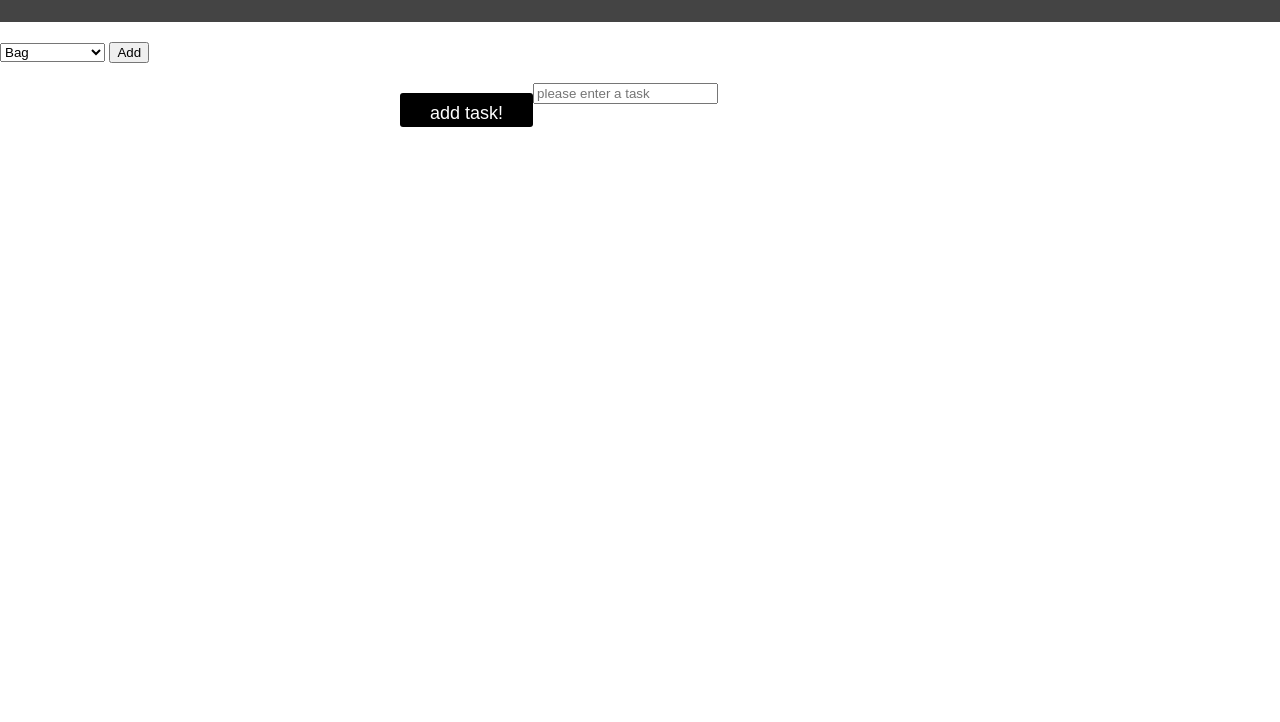
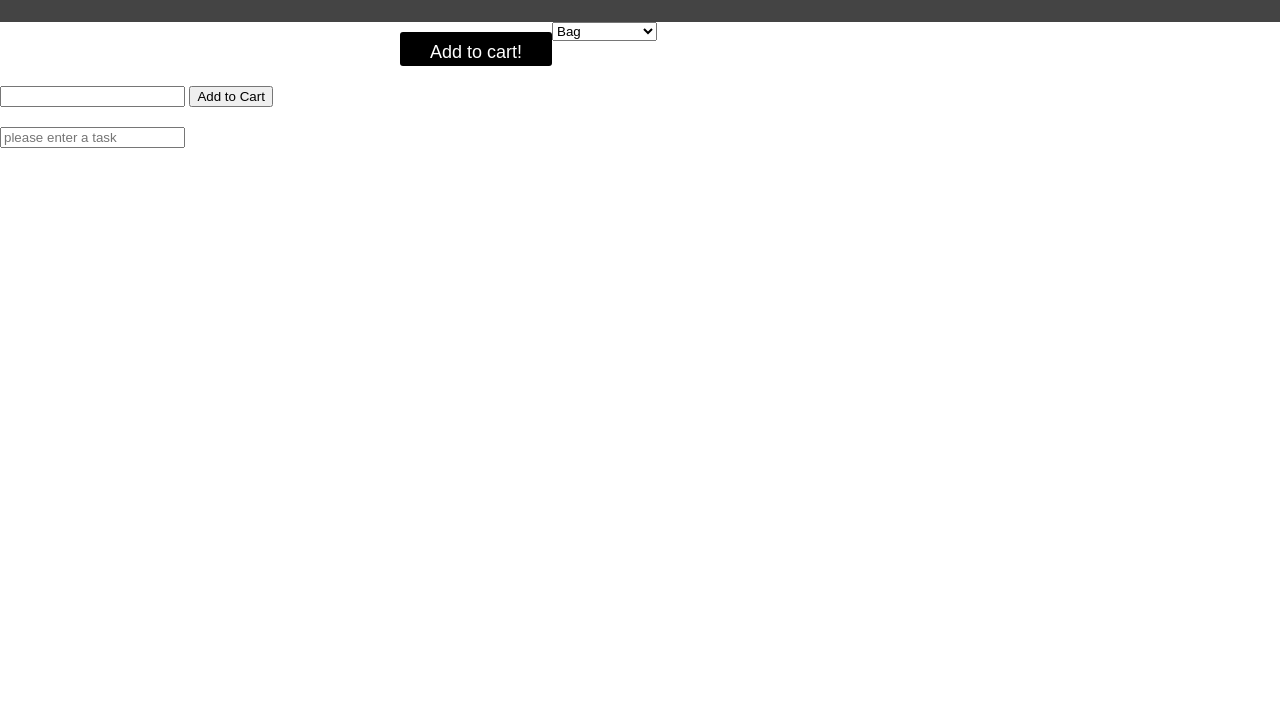
Before and after one commit to Bolstad09/order-form, a plain HTML site: page index.html in a window 1280 px wide. Shown: the part 78-800 px from the top of the page. Drawn offline with nearby package versions, Linux system fonts and the light colour scheme.

Commit message:
not saving this branch

```diff
--- a/app.js
+++ b/app.js
@@ -5,6 +5,7 @@ var btn = document.getElementById('btn');
 var input = document.getElementById('item');
 var tasks = document.getElementById('tasks');
 var dropDown = document.getElementById('dropDown');
+var inCart = document.getElementById('inCart');
 
 var allpictures = [];
 
@@ -85,6 +86,10 @@ btn.addEventListener('click', render);
 
 
 
+// function addToCart() {
+//   var add =
+// }
+
 
 
 function dropDownList() {
--- a/index.html
+++ b/index.html
@@ -6,7 +6,7 @@
     <title>Order Form</title>
     <link rel="stylesheet" type="text/css" href="reset.css" />
     <link rel="stylesheet" type="text/css" href="style.css" />
-    <script type="text/javascript" src="https://cdnjs.cloudflare.com/ajax/libs/Chart.js/2.3.0/Chart.min.js"></script>
+    <!-- <script type="text/javascript" src="https://cdnjs.cloudflare.com/ajax/libs/Chart.js/2.3.0/Chart.min.js"></script> -->
 </head>
 
 <body>
@@ -34,12 +34,14 @@
 
 
     <form>
-        <h1>Shop!</h1>
         <fieldset>
             <select id = "dropDown">
             </select>
-            <input type = "button" value = "Add"/>
+            <button id="btn">Add to cart!</button>
+            <!-- <input type = "button" value = "Add"/> -->
         </fieldset>
+        <input type="number" name="count" required>
+        <input type="submit" value="Add to Cart">
     </form>
 
     <h1>todo app</h1>
@@ -47,13 +49,14 @@
         <section>
             <!-- just a single input so don't need a prevent default -->
             <input type="text" id="item" placeholder="please enter a task">
-            <button id="btn">add task!</button>
+            <!-- <button id="btn">Add to cart!</button> -->
         </section>
 
 
         <ul id="tasks"><!-- tasks go here --></ul>
 
-
+<!--
+    <script type="text/javascript" src="cart.js"></script> -->
     <script type="text/javascript" src="app.js"></script>
 </body>
 </html>
```
Also changed, not shown: cart.html (+9 -5 lines), cart.js (added, +37 -0 lines).
